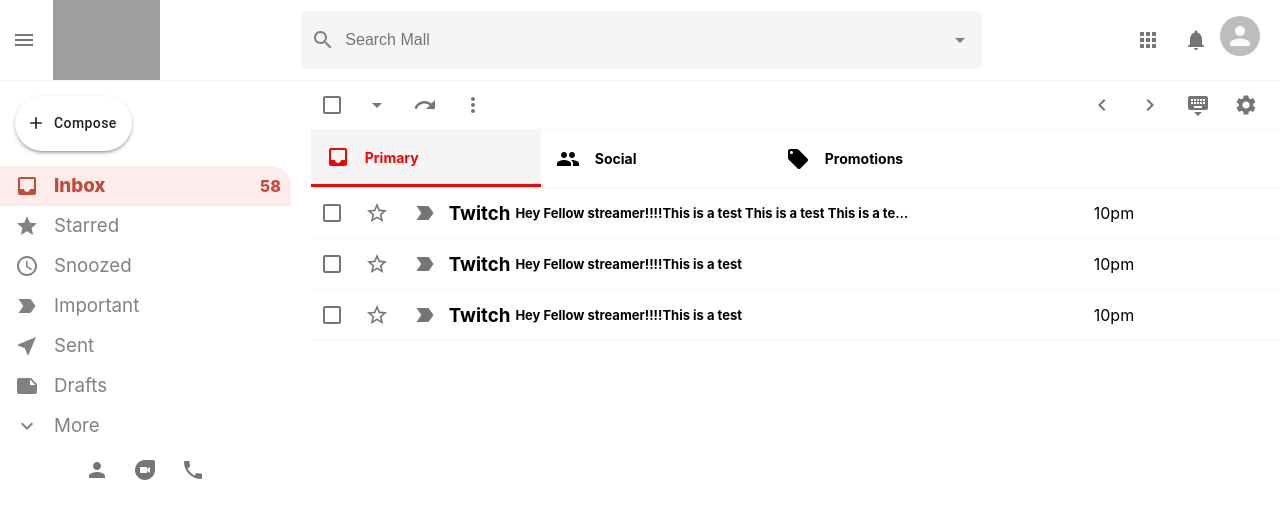
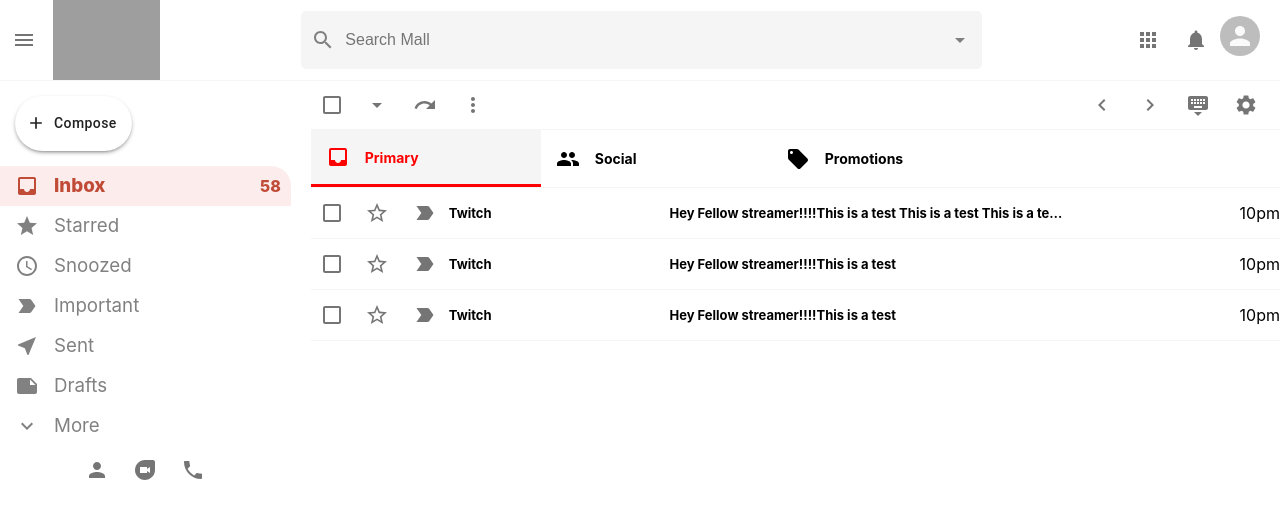
Before and after one commit to Vinoth6194/react_gmail_clone, a React (Create React App) app: page / in a window 1280 px wide. Shown: the top 518 px of the page. Built offline with nearby package versions, Linux system fonts and the light colour scheme; grey boxes are pictures that could not be loaded.

Commit message:
emailrow title

```diff
--- a/src/emailrow.css
+++ b/src/emailrow.css
@@ -29,3 +29,7 @@
   padding-left: 5px;
   padding-right: 5px;
 }
+.emailRow__title {
+  font-size: 13px;
+  flex: 0.3;
+}
```
